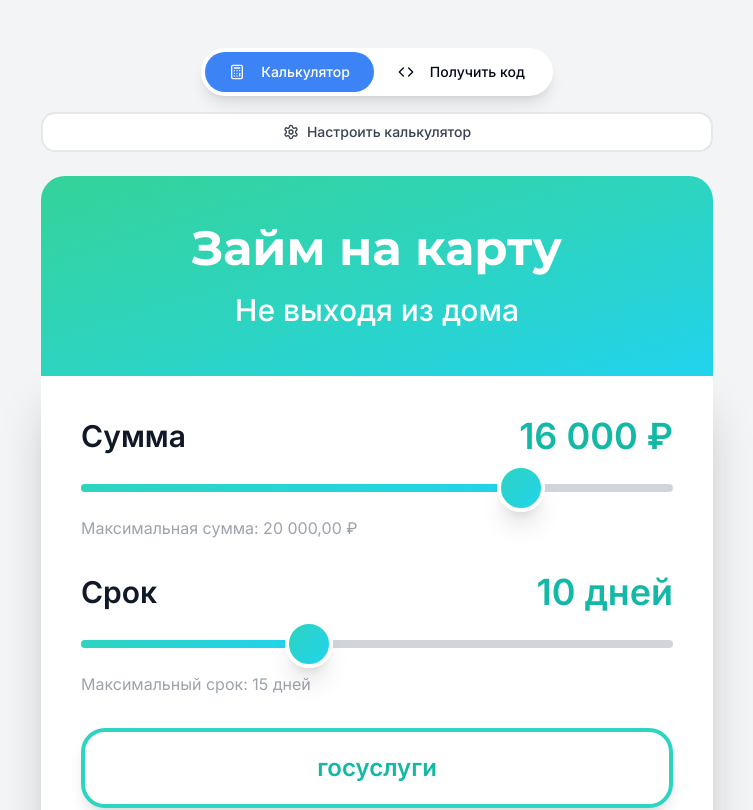
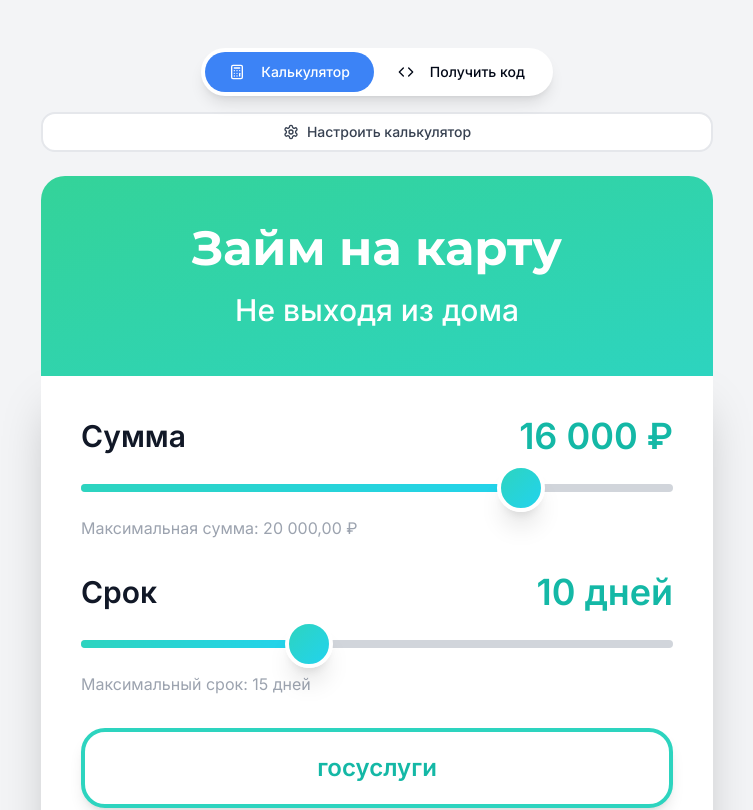
Before and after one commit to pr-poehali-dev/image-calculator-redesign, a React (Vite) app: page / in a window 1280 px wide. Shown: the top 810 px of the page, without its empty margins (263-1016 px from the left). Built offline with nearby package versions, Linux system fonts and the light colour scheme.

Commit message:
Добавить дизайны форм калькулятора

```diff
--- a/src/components/EmbedCode.tsx
+++ b/src/components/EmbedCode.tsx
@@ -50,10 +50,27 @@ const EmbedCode = ({ texts, colorScheme, designStyle, calculatorWidth, sliderSiz
     green: { cssGradient: '#4ade80, #34d399, #14b8a6', cssText: '#22c55e', cssBorder: '#22c55e' },
   };
 
-  const designStyles: Record<string, { borderRadius: string }> = {
-    rounded: { borderRadius: '24px' },
-    sharp: { borderRadius: '8px' },
-    minimal: { borderRadius: '12px' },
+  const designStyles: Record<string, { cssGradient: string; borderRadius: string; shadow: string }> = {
+    rounded: { cssGradient: '#34d399, #14b8a6', borderRadius: '24px', shadow: '0 20px 25px -5px rgb(0 0 0 / 0.1)' },
+    sharp: { cssGradient: '#94a3b8, #6b7280', borderRadius: '8px', shadow: '0 10px 15px -3px rgb(0 0 0 / 0.1)' },
+    minimal: { cssGradient: '#d1d5db, #9ca3af', borderRadius: '12px', shadow: '0 4px 6px -1px rgb(0 0 0 / 0.1)' },
+    'gradient-modern': { cssGradient: '#a855f7, #ec4899, #ef4444', borderRadius: '16px', shadow: '0 20px 25px -5px rgb(0 0 0 / 0.1)' },
+    neon: { cssGradient: '#22d3ee, #3b82f6, #9333ea', borderRadius: '24px', shadow: '0 0 30px rgba(0,200,255,0.5)' },
+    sunset: { cssGradient: '#fb923c, #ec4899, #9333ea', borderRadius: '16px', shadow: '0 20px 25px -5px rgb(0 0 0 / 0.1)' },
+    ocean: { cssGradient: '#60a5fa, #22d3ee, #14b8a6', borderRadius: '24px', shadow: '0 10px 15px -3px rgb(0 0 0 / 0.1)' },
+    forest: { cssGradient: '#22c55e, #10b981, #0d9488', borderRadius: '16px', shadow: '0 20px 25px -5px rgb(0 0 0 / 0.1)' },
+    fire: { cssGradient: '#ef4444, #f97316, #facc15', borderRadius: '16px', shadow: '0 20px 25px -5px rgb(0 0 0 / 0.1)' },
+    pastel: { cssGradient: '#fbcfe8, #ddd6fe, #c7d2fe', borderRadius: '24px', shadow: '0 4px 6px -1px rgb(0 0 0 / 0.1)' },
+    dark: { cssGradient: '#1f2937, #111827, #000000', borderRadius: '16px', shadow: '0 20px 25px -5px rgb(0 0 0 / 0.3)' },
+    gold: { cssGradient: '#fbbf24, #f59e0b, #fb923c', borderRadius: '16px', shadow: '0 0 20px rgba(255,200,0,0.4)' },
+    silver: { cssGradient: '#d1d5db, #94a3b8, #71717a', borderRadius: '16px', shadow: '0 10px 15px -3px rgb(0 0 0 / 0.1)' },
+    candy: { cssGradient: '#f472b6, #fb7185, #ef4444', borderRadius: '24px', shadow: '0 20px 25px -5px rgb(0 0 0 / 0.1)' },
+    mint: { cssGradient: '#86efac, #6ee7b7, #2dd4bf', borderRadius: '24px', shadow: '0 4px 6px -1px rgb(0 0 0 / 0.1)' },
+    lavender: { cssGradient: '#d8b4fe, #c4b5fd, #a5b4fc', borderRadius: '24px', shadow: '0 4px 6px -1px rgb(0 0 0 / 0.1)' },
+    retro: { cssGradient: '#fde047, #fb923c, #ef4444', borderRadius: '8px', shadow: '0 10px 15px -3px rgb(0 0 0 / 0.1)' },
+    cyber: { cssGradient: '#d946ef, #22d3ee, #facc15', borderRadius: '12px', shadow: '0 0 40px rgba(255,0,255,0.5)' },
+    premium: { cssGradient: '#4f46e5, #7c3aed, #db2777', borderRadius: '16px', shadow: '0 20px 25px -5px rgb(0 0 0 / 0.1)' },
+    classic: { cssGradient: '#3b82f6, #1d4ed8', borderRadius: '12px', shadow: '0 10px 15px -3px rgb(0 0 0 / 0.1)' },
   };
 
   const currentColor = colorSchemes[colorScheme] || colorSchemes.teal;
@@ -69,7 +86,7 @@ const EmbedCode = ({ texts, colorScheme, designStyle, calculatorWidth, sliderSiz
   box-sizing: border-box !important;
 }
 #loan-calculator .loan-calc-header {
-  background: linear-gradient(to bottom right, ${currentColor.cssGradient}) !important;
+  background: linear-gradient(to bottom right, ${currentStyle.cssGradient}) !important;
   border-radius: ${currentStyle.borderRadius} ${currentStyle.borderRadius} 0 0 !important;
   padding: 24px 20px !important;
   text-align: center !important;
@@ -112,6 +129,7 @@ ${texts.headerImage ? `
   background: white !important;
   border-radius: 0 0 ${currentStyle.borderRadius} ${currentStyle.borderRadius} !important;
   padding: 20px !important;
+  box-shadow: ${currentStyle.shadow} !important;
   box-shadow: 0 20px 50px rgba(0,0,0,0.15) !important;
 }
 #loan-calculator .loan-calc-group {
--- a/src/components/LoanCalculator.tsx
+++ b/src/components/LoanCalculator.tsx
@@ -48,14 +48,32 @@ const LoanCalculator = ({ texts, colorScheme, designStyle, amount, days, onAmoun
     green: { gradient: 'from-green-400 via-emerald-400 to-teal-400', text: 'text-green-500', border: 'border-green-400' },
   };
 
-  const designStyles: Record<string, { rounded: string; roundedTop: string; roundedBottom: string }> = {
-    rounded: { rounded: 'rounded-3xl', roundedTop: 'rounded-t-2xl sm:rounded-t-3xl', roundedBottom: 'rounded-b-2xl sm:rounded-b-3xl' },
-    sharp: { rounded: 'rounded-lg', roundedTop: 'rounded-t-lg', roundedBottom: 'rounded-b-lg' },
-    minimal: { rounded: 'rounded-xl', roundedTop: 'rounded-t-xl', roundedBottom: 'rounded-b-xl' },
+  const designStyles: Record<string, { gradient: string; rounded: string; roundedTop: string; roundedBottom: string; shadow: string }> = {
+    rounded: { gradient: 'from-emerald-400 to-teal-400', rounded: 'rounded-3xl', roundedTop: 'rounded-t-2xl sm:rounded-t-3xl', roundedBottom: 'rounded-b-2xl sm:rounded-b-3xl', shadow: 'shadow-2xl' },
+    sharp: { gradient: 'from-slate-400 to-gray-400', rounded: 'rounded-lg', roundedTop: 'rounded-t-lg', roundedBottom: 'rounded-b-lg', shadow: 'shadow-xl' },
+    minimal: { gradient: 'from-gray-300 to-gray-400', rounded: 'rounded-xl', roundedTop: 'rounded-t-xl', roundedBottom: 'rounded-b-xl', shadow: 'shadow-lg' },
+    'gradient-modern': { gradient: 'from-purple-500 via-pink-500 to-red-500', rounded: 'rounded-2xl', roundedTop: 'rounded-t-2xl', roundedBottom: 'rounded-b-2xl', shadow: 'shadow-2xl' },
+    neon: { gradient: 'from-cyan-400 via-blue-500 to-purple-600', rounded: 'rounded-3xl', roundedTop: 'rounded-t-3xl', roundedBottom: 'rounded-b-3xl', shadow: 'shadow-[0_0_30px_rgba(0,200,255,0.5)]' },
+    sunset: { gradient: 'from-orange-400 via-pink-500 to-purple-600', rounded: 'rounded-2xl', roundedTop: 'rounded-t-2xl', roundedBottom: 'rounded-b-2xl', shadow: 'shadow-2xl' },
+    ocean: { gradient: 'from-blue-400 via-cyan-400 to-teal-500', rounded: 'rounded-3xl', roundedTop: 'rounded-t-3xl', roundedBottom: 'rounded-b-3xl', shadow: 'shadow-xl' },
+    forest: { gradient: 'from-green-500 via-emerald-500 to-teal-600', rounded: 'rounded-2xl', roundedTop: 'rounded-t-2xl', roundedBottom: 'rounded-b-2xl', shadow: 'shadow-2xl' },
+    fire: { gradient: 'from-red-500 via-orange-500 to-yellow-400', rounded: 'rounded-2xl', roundedTop: 'rounded-t-2xl', roundedBottom: 'rounded-b-2xl', shadow: 'shadow-2xl' },
+    pastel: { gradient: 'from-pink-200 via-purple-200 to-indigo-200', rounded: 'rounded-3xl', roundedTop: 'rounded-t-3xl', roundedBottom: 'rounded-b-3xl', shadow: 'shadow-lg' },
+    dark: { gradient: 'from-gray-800 via-gray-900 to-black', rounded: 'rounded-2xl', roundedTop: 'rounded-t-2xl', roundedBottom: 'rounded-b-2xl', shadow: 'shadow-2xl' },
+    gold: { gradient: 'from-yellow-400 via-amber-500 to-orange-400', rounded: 'rounded-2xl', roundedTop: 'rounded-t-2xl', roundedBottom: 'rounded-b-2xl', shadow: 'shadow-[0_0_20px_rgba(255,200,0,0.4)]' },
+    silver: { gradient: 'from-gray-300 via-slate-400 to-zinc-400', rounded: 'rounded-2xl', roundedTop: 'rounded-t-2xl', roundedBottom: 'rounded-b-2xl', shadow: 'shadow-xl' },
+    candy: { gradient: 'from-pink-400 via-rose-400 to-red-400', rounded: 'rounded-3xl', roundedTop: 'rounded-t-3xl', roundedBottom: 'rounded-b-3xl', shadow: 'shadow-2xl' },
+    mint: { gradient: 'from-green-300 via-emerald-300 to-teal-400', rounded: 'rounded-3xl', roundedTop: 'rounded-t-3xl', roundedBottom: 'rounded-b-3xl', shadow: 'shadow-lg' },
+    lavender: { gradient: 'from-purple-300 via-violet-300 to-indigo-400', rounded: 'rounded-3xl', roundedTop: 'rounded-t-3xl', roundedBottom: 'rounded-b-3xl', shadow: 'shadow-lg' },
+    retro: { gradient: 'from-yellow-300 via-orange-400 to-red-400', rounded: 'rounded-lg', roundedTop: 'rounded-t-lg', roundedBottom: 'rounded-b-lg', shadow: 'shadow-xl' },
+    cyber: { gradient: 'from-fuchsia-500 via-cyan-400 to-yellow-400', rounded: 'rounded-xl', roundedTop: 'rounded-t-xl', roundedBottom: 'rounded-b-xl', shadow: 'shadow-[0_0_40px_rgba(255,0,255,0.5)]' },
+    premium: { gradient: 'from-indigo-600 via-purple-600 to-pink-600', rounded: 'rounded-2xl', roundedTop: 'rounded-t-2xl', roundedBottom: 'rounded-b-2xl', shadow: 'shadow-2xl' },
+    classic: { gradient: 'from-blue-500 to-blue-700', rounded: 'rounded-xl', roundedTop: 'rounded-t-xl', roundedBottom: 'rounded-b-xl', shadow: 'shadow-xl' },
   };
 
   const currentColor = colorSchemes[colorScheme] || colorSchemes.teal;
   const currentStyle = designStyles[designStyle] || designStyles.rounded;
+  const headerGradient = currentStyle.gradient;
 
   const calculateTotal = () => {
     if (loanParams.calculateInterest) {
@@ -68,7 +86,7 @@ const LoanCalculator = ({ texts, colorScheme, designStyle, amount, days, onAmoun
 
   return (
     <div className="w-full mx-auto touch-manipulation" style={{ maxWidth: `${calculatorWidth}px` }}>
-      <div className={`bg-gradient-to-br ${currentColor.gradient} ${currentStyle.roundedTop} p-6 sm:p-10 md:p-12 text-center relative overflow-hidden`}>
+      <div className={`bg-gradient-to-br ${headerGradient} ${currentStyle.roundedTop} p-6 sm:p-10 md:p-12 text-center relative overflow-hidden`}>
         {texts.headerImage && (
           <div className="absolute inset-0 opacity-30">
             <img src={texts.headerImage} alt="Header background" className="w-full h-full object-cover" />
@@ -84,7 +102,7 @@ const LoanCalculator = ({ texts, colorScheme, designStyle, amount, days, onAmoun
         </div>
       </div>
 
-      <div className={`bg-white ${currentStyle.roundedBottom} shadow-2xl p-5 sm:p-8 md:p-10`}>
+      <div className={`bg-white ${currentStyle.roundedBottom} ${currentStyle.shadow} p-5 sm:p-8 md:p-10`}>
         <div className="space-y-6 sm:space-y-8">
           <div>
             <div className="flex justify-between items-center mb-3 sm:mb-4">
```
Also changed, not shown: src/components/CalculatorSettings.tsx (+27 -10 lines).
